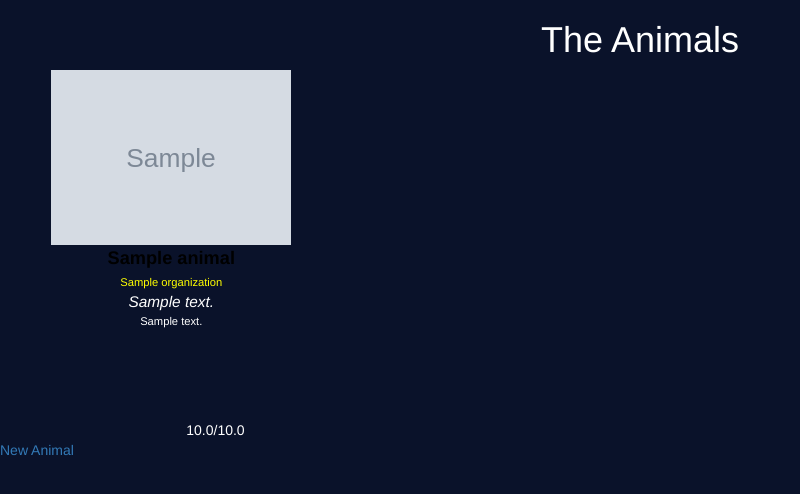
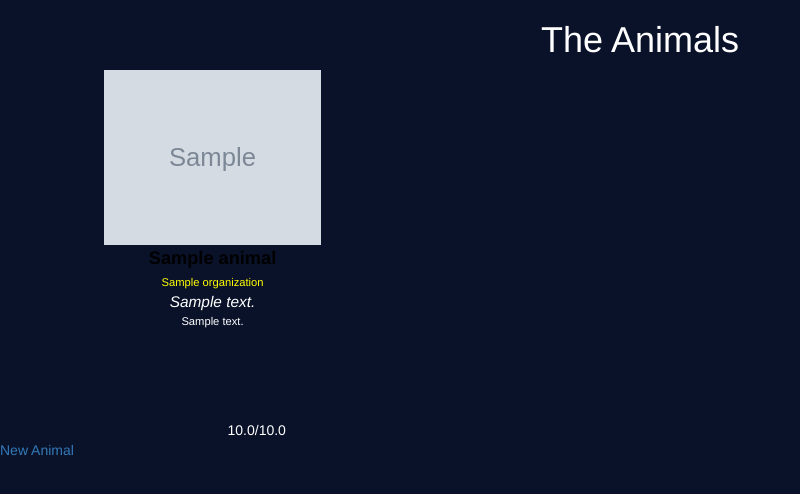
Before and after one commit to sagarwal10/animalwishes, a Rails app: page /animals in a window 1280 px wide. Shown: the top 494 px of the page, without its empty margins (0-800 px from the left). Run offline with Rails 7, Linux system fonts and the light colour scheme; tables that the repository leaves empty hold one stand-in row (values such as "Sample post"); grey boxes marked "Sample" are stand-in pictures; style sheets or scripts are compiled from the project's sources; parts of the project's set-up code (start-up, migrations or seed data) failed here and were passed over; some libraries are stand-ins or nearby versions.

Commit message:
Change bootstrap container-fluid to container

```diff
--- a/app/views/animals/index.html.erb
+++ b/app/views/animals/index.html.erb
@@ -2,7 +2,7 @@
 
 <h1>The Animals</h1>
 </div>
- <div id="animalpage" class="container-fluid row ">
+ <div id="animalpage" class="container row ">
     <% @animals.each do |animal| %>
     <div class="col-lg-3 col-md-4 col-sm-6 col-xs-12">
     <div id="animalindex" class="glassy-bg radius-box m1 ell">
```
Also changed, not shown: 2 other files.
